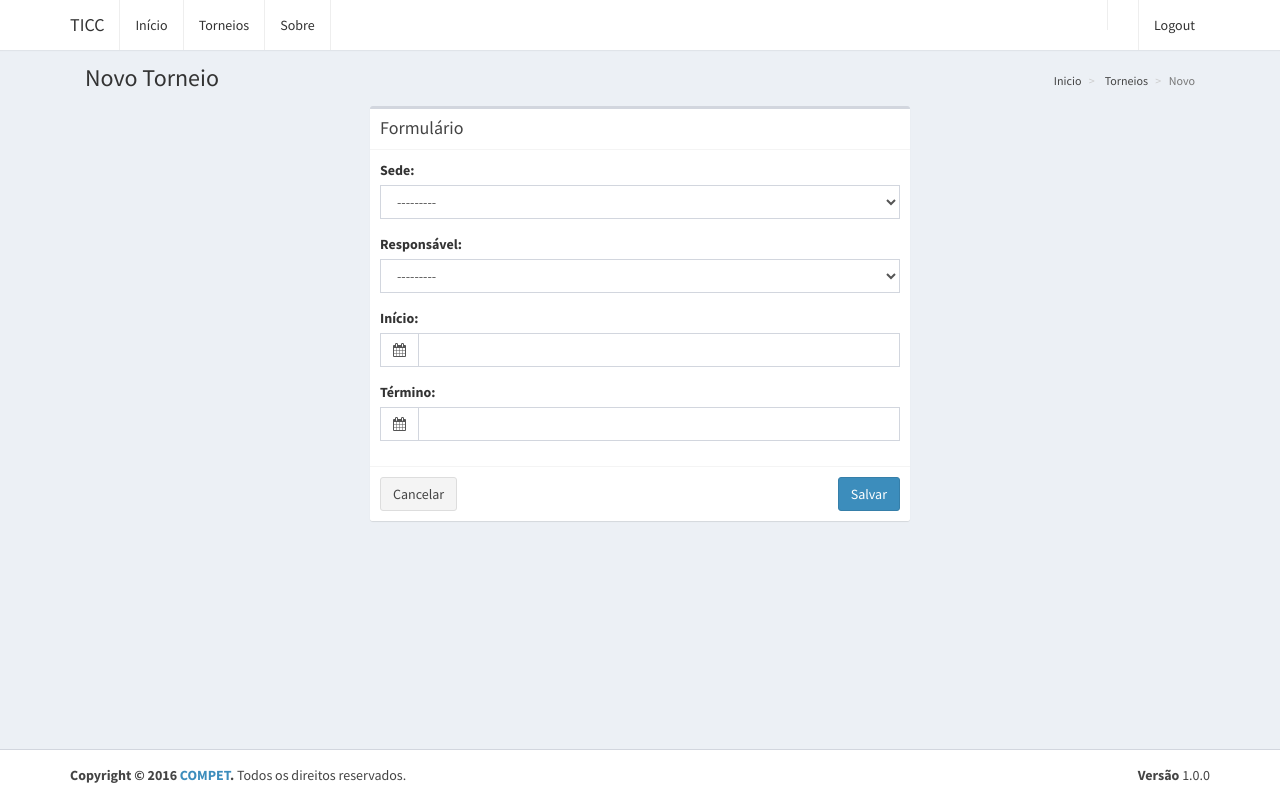
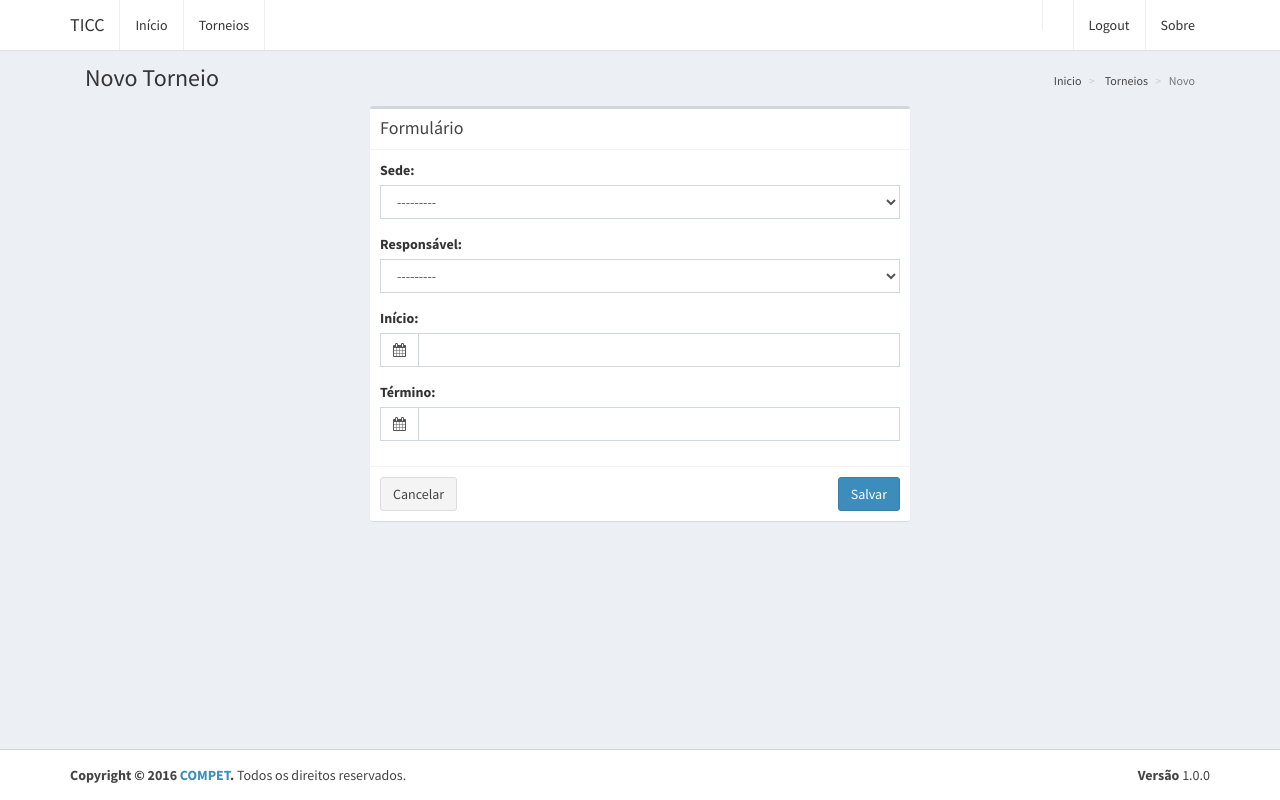
Before and after one commit to competdev/ticc, a Django app: page /torneios/novo in a window 1280 px wide. Run offline with Django 3.2, Linux system fonts and the light colour scheme; a user stored in the database is signed in; data comes from the database, SQL or seed files in the repository; some libraries are stand-ins or nearby versions.

Commit message:
fix typo

```diff
--- a/templates/header.html
+++ b/templates/header.html
@@ -3,12 +3,12 @@
         <div class="container">
             <div class="navbar-header">
                 <a href="/" class="navbar-brand">TICC</a>
-                <button type="button" class="navbar-toggle collapsed" data-toggle="collapse" data-target="#navbar-collapse">
+                <button type="button" class="navbar-toggle collapsed" data-toggle="collapse" data-target="#navbar-collapse1 #navbar-collapse2">
                     <i class="fa fa-bars"></i>
                 </button>
             </div>
             <!-- Collect the nav links, forms, and other content for toggling -->
-            <div class="collapse navbar-collapse pull-left" id="navbar-collapse">
+            <div class="collapse navbar-collapse pull-left" id="navbar-collapse1">
                 <ul class="nav navbar-nav">
                     <li>
                         <a href="/">Início</a>
@@ -16,13 +16,10 @@
                     <li>
                         <a href="/torneios">Torneios</a>
                     </li>
-                     <li>
-                        <a href="/sobre">Sobre</a>
-                    </li>
                 </ul>
             </div>
             <!-- Navbar Right Menu -->
-            <div class="navbar-custom-menu">
+            <div class="navbar-custom-menu" id="navbar-collapse2">
                 <ul class="nav navbar-nav">
                     {% if user.is_authenticated %}
                         <li>
@@ -34,6 +31,9 @@
                     {% else %}
                         <li><a href="/login">Login</a></li>
                     {% endif %}
+                     <li>
+                        <a href="/sobre">Sobre</a>
+                    </li>
                 </ul>
             </div>
         </div>
```
